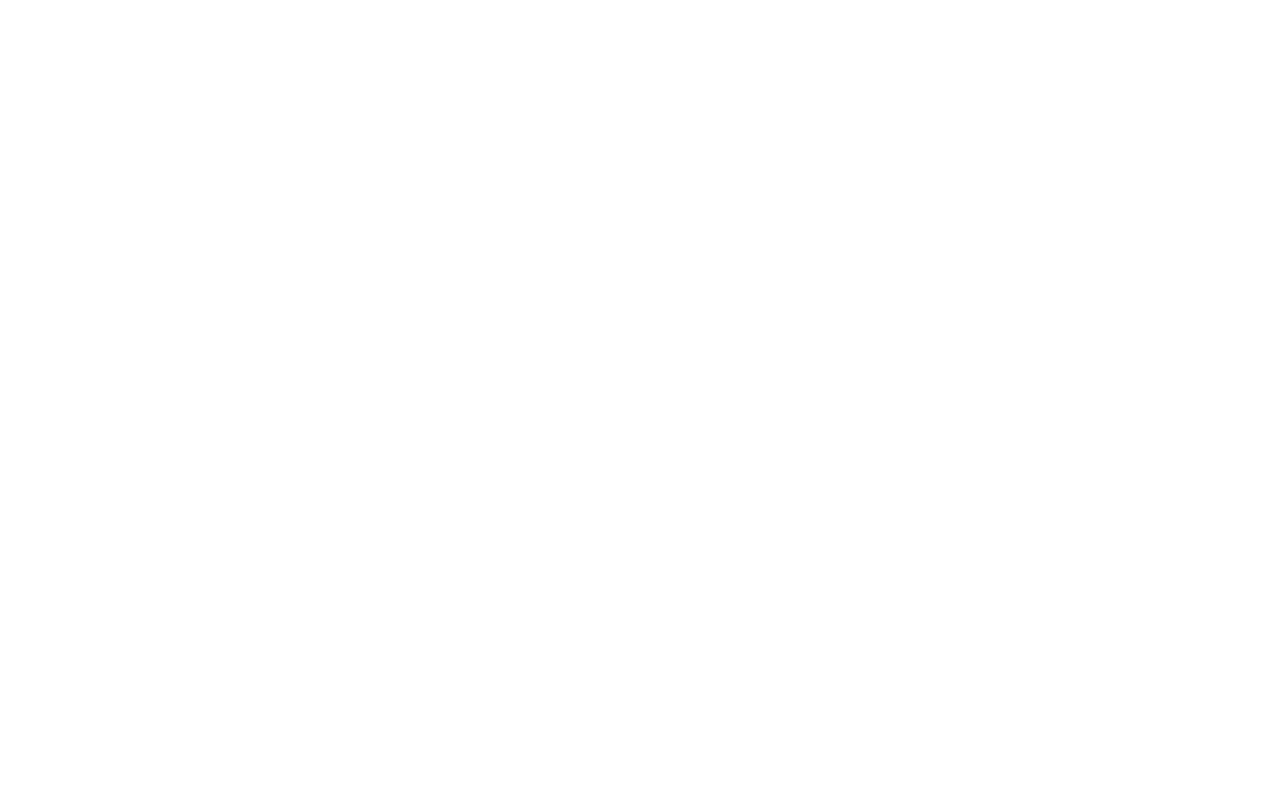
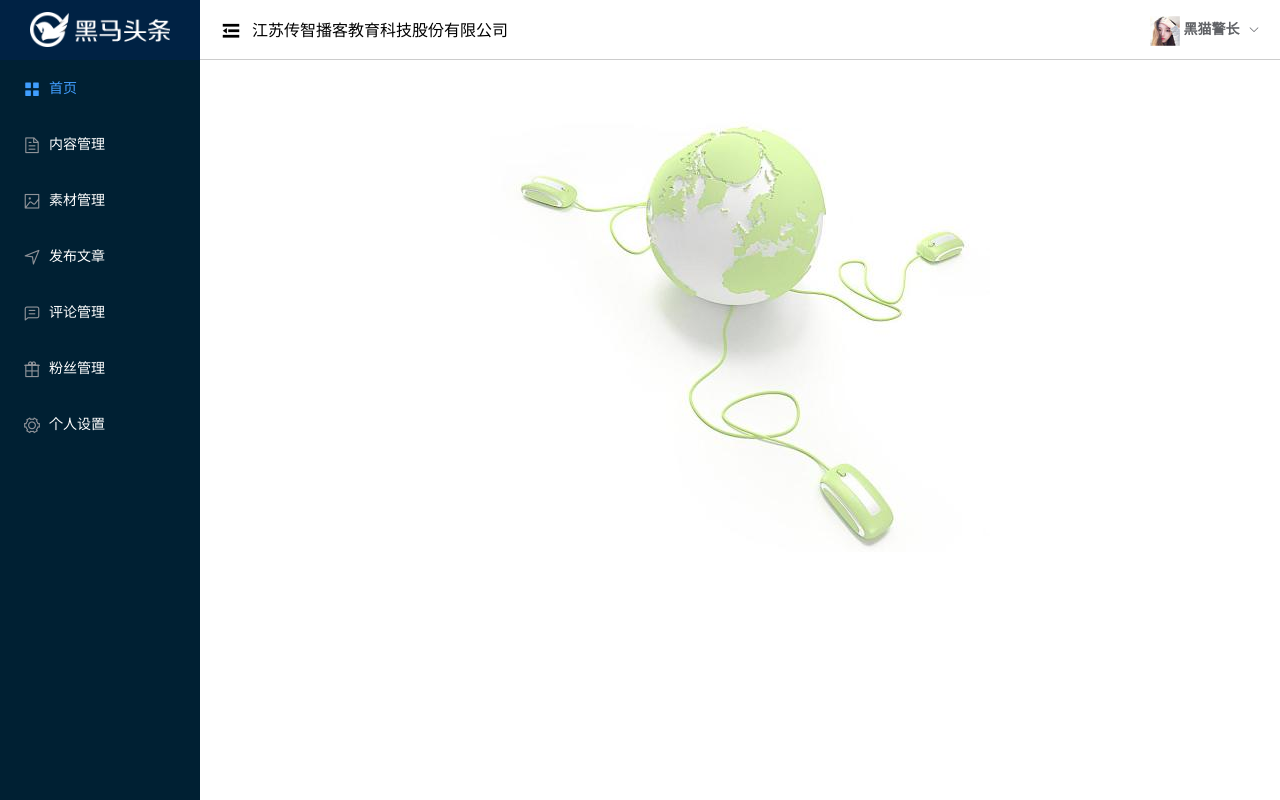
Before and after one commit to wanglf15/hm-toutiao-77, a Vue app: page /#/ in a window 1280 px wide. Built offline with nearby package versions, Linux system fonts and the light colour scheme.

Commit message:
首页完成

```diff
--- a/package.json
+++ b/package.json
@@ -8,6 +8,7 @@
     "lint": "vue-cli-service lint"
   },
   "dependencies": {
+    "axios": "^0.19.0",
     "core-js": "^2.6.5",
     "element-ui": "^2.11.1",
     "vue": "^2.6.10",
--- a/src/main.js
+++ b/src/main.js
@@ -8,6 +8,9 @@
 
 import '@/style/index.less'
 
+import axios from 'axios'
+Vue.prototype.$http = axios
+
 Vue.config.productionTip = false
 Vue.use(ElementUI)
 
--- /dev/null
+++ b/src/views/home/index.vue
@@ -0,0 +1,135 @@
+<template>
+  <el-container class="wrapper">
+    <el-aside :width="isCollapse ? '64px' :'200px'">
+      <div class="logo" :class="{minlogo:isCollapse}"></div>
+      <el-menu
+        :collapse="isCollapse"
+        :collapse-transition="false"
+        default-active="1"
+        background-color="#002033"
+        text-color="#fff"
+        active-text-color="#409EFF"
+      >
+        <el-menu-item index="1">
+          <i class="el-icon-menu"></i>
+          <span slot="title">首页</span>
+        </el-menu-item>
+        <el-menu-item index="2">
+          <i class="el-icon-document"></i>
+          <span slot="title">内容管理</span>
+        </el-menu-item>
+        <el-menu-item index="3">
+          <i class="el-icon-picture-outline"></i>
+          <span slot="title">素材管理</span>
+        </el-menu-item>
+        <el-menu-item index="4">
+          <i class="el-icon-position"></i>
+          <span slot="title">发布文章</span>
+        </el-menu-item>
+        <el-menu-item index="5">
+          <i class="el-icon-chat-line-square"></i>
+          <span slot="title">评论管理</span>
+        </el-menu-item>
+        <el-menu-item index="6">
+          <i class="el-icon-present"></i>
+          <span slot="title">粉丝管理</span>
+        </el-menu-item>
+        <el-menu-item index="7">
+          <i class="el-icon-setting"></i>
+          <span slot="title">个人设置</span>
+        </el-menu-item>
+      </el-menu>
+    </el-aside>
+    <el-container>
+      <el-header>
+        <span @click="toggleMenu" class="el-icon-s-fold" style="font-size:22px"></span>
+        <span class="txt">江苏传智播客教育科技股份有限公司</span>
+        <el-dropdown>
+          <span class="el-dropdown-link">
+            <img src="../../assets/images/avatar.jpg" alt />
+            黑猫警长
+            <i class="el-icon-arrow-down el-icon--right"></i>
+          </span>
+          <el-dropdown-menu slot="dropdown">
+            <el-dropdown-item>个人设置</el-dropdown-item>
+            <el-dropdown-item>退出登录</el-dropdown-item>
+          </el-dropdown-menu>
+        </el-dropdown>
+      </el-header>
+      <el-main>
+        <router-view></router-view>
+      </el-main>
+    </el-container>
+  </el-container>
+</template>
+
+<script>
+export default {
+  data () {
+    return {
+      isCollapse: false
+    }
+  },
+  methods: {
+    toggleMenu () {
+      console.log(123)
+      this.isCollapse = !this.isCollapse
+    }
+  }
+}
+</script>
+
+<style scoped lang='less'>
+.wrapper {
+  position: absolute;
+  top: 0;
+  left: 0;
+  width: 100%;
+  height: 100%;
+  .el-aside {
+    background: #002033;
+    .el-menu {
+      border-right: none;
+    }
+  }
+  .el-header {
+    border-bottom: 1px solid #ccc;
+    line-height: 60px;
+    padding-right: 20px;
+    // background-color: #409eff;
+    .el-icon-s-fold {
+      vertical-align: middle;
+      padding-right: 10px;
+    }
+    .txt {
+      vertical-align: middle;
+    }
+    .el-dropdown {
+      float: right;
+      vertical-align: middle;
+      img {
+        width: 30px;
+        height: 30px;
+        vertical-align: middle;
+      }
+    }
+    .el-dropdown-link {
+      cursor: pointer;
+      font-weight: 700;
+    }
+    .el-icon-arrow-down {
+      font-size: 12px;
+    }
+  }
+  .logo {
+    width: 100%;
+    height: 60px;
+    background: #002244 url(../../assets/images/logo_admin.png) no-repeat center /
+      140px auto;
+  }
+  .minlogo {
+    background-image: url(../../assets/images/logo_admin_01.png);
+    background-size: 36px auto;
+  }
+}
+</style>
--- a/src/views/login/index.vue
+++ b/src/views/login/index.vue
@@ -1,12 +1,26 @@
 <template>
-    <div class='container'>
+  <div class="container">
     <el-card class="box-card">
-            <img src="../../assets/images/logo_index.png" alt="">
-            <el-input class="ipt" v-model="input" placeholder="请输入手机号"></el-input>
-            <el-input class="ipt2" v-model="input1" placeholder="请输入验证码"></el-input>
+      <img src="../../assets/images/logo_index.png" alt />
+      <el-form ref="formLogin" :model="formLogin" :rules="loginRules" status-icon>
+        <el-form-item prop="mobile">
+          <el-input v-model="formLogin.mobile" placeholder="请输入手机号"></el-input>
+        </el-form-item>
+        <el-form-item prop="code">
+          <el-input
+            v-model="formLogin.code"
+            style="width:236px;margin-right:10px;"
+            placeholder="请输入验证码"
+          ></el-input>
           <el-button>发送验证码</el-button>
-            <el-checkbox v-model="checked" class="cbx">同意该用户条款</el-checkbox>
-            <el-button type="primary" class="log" :disabled="!checked">登录</el-button>
+        </el-form-item>
+        <el-form-item>
+          <el-checkbox :value="true">我已阅读并同意用户协议和隐私条款</el-checkbox>
+        </el-form-item>
+        <el-form-item>
+          <el-button type="primary" style="width:100%;" @click="login">登录</el-button>
+        </el-form-item>
+      </el-form>
     </el-card>
   </div>
 </template>
@@ -14,55 +28,70 @@
 <script>
 export default {
   data () {
+    const checkMobile = (rule, value, callback) => {
+      if (!/^1[3-9]\d{9}$/.test(value)) {
+        return callback(new Error('请输入正确的手机号！！！'))
+      }
+      callback()
+    }
     return {
-      input: '',
-      input1: '',
-      checked: false
+      formLogin: {
+        mobile: '',
+        code: ''
+      },
+      loginRules: {
+        mobile: [
+          { required: true, message: '请输入手机号', trigger: 'blur' },
+          { validator: checkMobile, trigger: 'blur' }
+        ],
+        code: [
+          { required: true, message: '请输入验证码', trigger: 'blur' },
+          { len: 6, message: '验证码长度为6位', trigger: 'blur' }
+        ]
+      }
+    }
+  },
+  methods: {
+    login () {
+      this.$refs.formLogin.validate(valid => {
+        if (valid) {
+          this.$http
+            .post(
+              'http://ttapi.research.itcast.cn/mp/v1_0/authorizations',
+              this.formLogin
+            )
+            .then(({ data }) => {
+              this.$router.push('/')
+            })
+            .catch(() => {
+              this.$message.error('手机号或验证码不正确！！！')
+            })
+        }
+      })
     }
   }
 }
 </script>
 
 <style scoped lang='less'>
-.container{
+.container {
   position: absolute;
   width: 100%;
   height: 100%;
   // 背景图定位 / 背景图尺寸 contain 等比缩放完整在容器内显示  cover  等比缩放完全铺面容器
-  background: url(../../assets/images/login_bg.jpg) no-repeat center / cover
+  background: url(../../assets/images/login_bg.jpg) no-repeat center / cover;
 }
-.box-card{
+.box-card {
   position: absolute;
   top: 50%;
   left: 50%;
-    transform: translate(-50%,-60%);
+  transform: translate(-50%, -60%);
   width: 400px;
   height: 350px;
   img {
     display: block;
     width: 200px;
-        margin: 0 auto;
-    }
-    .ipt {
-        width: 320px;
-        margin-left: 22px;
-        margin-top: 30px;
-    }
-    .ipt2 {
-        width: 200px;
-        margin-left: 22px;
-        margin-right: 10px;
-        margin-top: 30px;
-    }
-    .cbx {
-        display: block;
-        margin-top: 30px;
-        margin-left: 22px;
-    }
-    .log{
-        width: 320px;
-        margin-left: 22px;
-        margin-top: 20px;
+    margin: 0 auto 20px;
   }
 }
 </style>
--- a/src/views/welcome.vue
+++ /dev/null
@@ -1,109 +0,0 @@
-<template>
-    <el-container style="height: 500px; border: 1px solid #eee">
-  <el-aside width="220px" height="800px" style="background-color: rgb(238, 241, 246)">
-    <el-menu :default-openeds="['1', '3']">
-      <el-submenu index="1">
-        <template slot="title"><i class="el-icon-message"></i>导航一</template>
-        <el-menu-item-group>
-          <template slot="title">分组一</template>
-          <el-menu-item index="1-1">选项1</el-menu-item>
-          <el-menu-item index="1-2">选项2</el-menu-item>
-        </el-menu-item-group>
-        <el-menu-item-group title="分组2">
-          <el-menu-item index="1-3">选项3</el-menu-item>
-        </el-menu-item-group>
-        <el-submenu index="1-4">
-          <template slot="title">选项4</template>
-          <el-menu-item index="1-4-1">选项4-1</el-menu-item>
-        </el-submenu>
-      </el-submenu>
-      <el-submenu index="2">
-        <template slot="title"><i class="el-icon-menu"></i>导航二</template>
-        <el-menu-item-group>
-          <template slot="title">分组一</template>
-          <el-menu-item index="2-1">选项1</el-menu-item>
-          <el-menu-item index="2-2">选项2</el-menu-item>
-        </el-menu-item-group>
-        <el-menu-item-group title="分组2">
-          <el-menu-item index="2-3">选项3</el-menu-item>
-        </el-menu-item-group>
-        <el-submenu index="2-4">
-          <template slot="title">选项4</template>
-          <el-menu-item index="2-4-1">选项4-1</el-menu-item>
-        </el-submenu>
-      </el-submenu>
-      <el-submenu index="3">
-        <template slot="title"><i class="el-icon-setting"></i>导航三</template>
-        <el-menu-item-group>
-          <template slot="title">分组一</template>
-          <el-menu-item index="3-1">选项1</el-menu-item>
-          <el-menu-item index="3-2">选项2</el-menu-item>
-        </el-menu-item-group>
-        <el-menu-item-group title="分组2">
-          <el-menu-item index="3-3">选项3</el-menu-item>
-        </el-menu-item-group>
-        <el-submenu index="3-4">
-          <template slot="title">选项4</template>
-          <el-menu-item index="3-4-1">选项4-1</el-menu-item>
-        </el-submenu>
-      </el-submenu>
-    </el-menu>
-  </el-aside>
-
-  <el-container>
-    <el-header style="text-align: right; font-size: 12px">
-      <el-dropdown>
-        <i class="el-icon-setting" style="margin-right: 15px"></i>
-        <el-dropdown-menu slot="dropdown">
-          <el-dropdown-item>查看</el-dropdown-item>
-          <el-dropdown-item>新增</el-dropdown-item>
-          <el-dropdown-item>删除</el-dropdown-item>
-        </el-dropdown-menu>
-      </el-dropdown>
-      <span>王小虎</span>
-    </el-header>
-
-    <el-main>
-      <el-table :data="tableData">
-        <el-table-column prop="date" label="日期" width="140">
-        </el-table-column>
-        <el-table-column prop="name" label="姓名" width="120">
-        </el-table-column>
-        <el-table-column prop="address" label="地址">
-        </el-table-column>
-      </el-table>
-    </el-main>
-  </el-container>
-</el-container>
-</template>
-
-<script>
-export default {
-  data () {
-    const item = {
-      date: '2016-05-02',
-      name: '王小虎',
-      address: '上海市普陀区金沙江路 1518 弄'
-    }
-    return {
-      tableData: Array(20).fill(item)
-    }
-  }
-}
-</script>
-
-<style scoped lang='less'>
-.element{
-    height: 100%;
-}
-.el-header {
-    background-color: #B3C0D1;
-    color: #333;
-    line-height: 60px;
-  }
-
-  .el-aside {
-    color: #333;
-  }
-
-</style>
--- /dev/null
+++ b/src/views/welcome/index.vue
@@ -0,0 +1,12 @@
+<template>
+  <div class="container" style="text-align:center">
+    <img src="../../assets/images/welcome.jpg" alt />
+  </div>
+</template>
+
+<script>
+export default {}
+</script>
+
+<style>
+</style>
```
Also changed, not shown: src/router/index.js (+10 -2 lines), 1 other file (tests, documents, lock files or other folders). Lines whose indentation alone changed are shown as unchanged.
